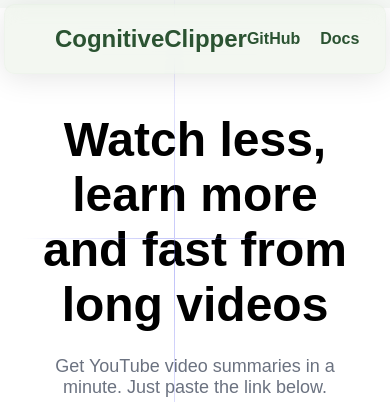
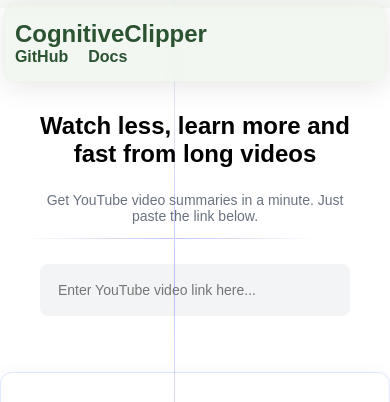
Before and after one commit to AnamolZ/CognitiveClipper, a FastAPI app: page / in a window 390 px wide; the page is wider, and only the part inside the window is pictured. Shown: the top 402 px of that part. Run offline with FastAPI, Linux system fonts and the light colour scheme.

Commit message:
Responsiveness Bug Fixed
The site will work flawlessly on all devices.

```diff
--- a/static/css/style.css
+++ b/static/css/style.css
@@ -63,7 +63,7 @@ a {
     display: block;
 }
 
-.takeaways-list{
+.takeaways-list {
     margin-top: 2%;
     margin-left: 4%;
     margin-bottom: 2%;
@@ -178,10 +178,9 @@ a {
 }
 
 .summary-section {
-    margin-left: 25%;
-    width: 900px;
-    position: relative;
+    width: 100%;
     padding: 1rem 0;
+    margin: 0 auto;
 }
 
 .summary-container {
@@ -213,7 +212,7 @@ a {
 
 .video-chat-section {
     display: flex;
-    flex-direction: row;
+    flex-direction: column;
     gap: 1rem;
     margin: 2rem auto;
     max-width: 1200px;
@@ -323,3 +322,85 @@ a {
 .info-title {
     color: #000000;
 }
+
+@media (max-width: 768px) {
+    header {
+        flex-direction: column;
+        align-items: flex-start;
+        padding: 20px 20px;
+    }
+
+    .hero-title {
+        font-size: 2rem;
+    }
+
+    .hero-description {
+        font-size: 1rem;
+    }
+
+    .input-container {
+        padding: 0 1rem;
+    }
+
+    .summary-container, .chat-container {
+        padding: 1rem;
+    }
+
+    .video-chat-section {
+        flex-direction: column;
+    }
+}
+
+@media (max-width: 480px) {
+    header {
+        padding: 15px 10px;
+    }
+
+    .hero-title {
+        font-size: 1.5rem;
+    }
+
+    .hero-description {
+        font-size: 0.875rem;
+    }
+
+    .input-container {
+        flex-direction: column;
+        gap: 1rem;
+    }
+
+    .submit-button, .chat-submit-button {
+        width: 100%;
+        margin-top: 1rem
+    }
+
+    .submit-button, .chat-submit-button {
+        width: 100%;
+        margin-top: 1rem;
+        padding: 0.75rem;
+    }
+
+    .video-placeholder {
+        height: 250px;
+    }
+
+    .video-chat-section {
+        margin: 1rem auto;
+    }
+
+    .chat-title {
+        font-size: 1.25rem;
+    }
+
+    .chat-box {
+        max-height: 200px;
+    }
+
+    .video-placeholder {
+        width: 100%;
+        height: 390px;
+        margin-top: 1rem;
+        border-radius: 1rem;
+        background-color: #f3f4f6;
+    }
+}
```
